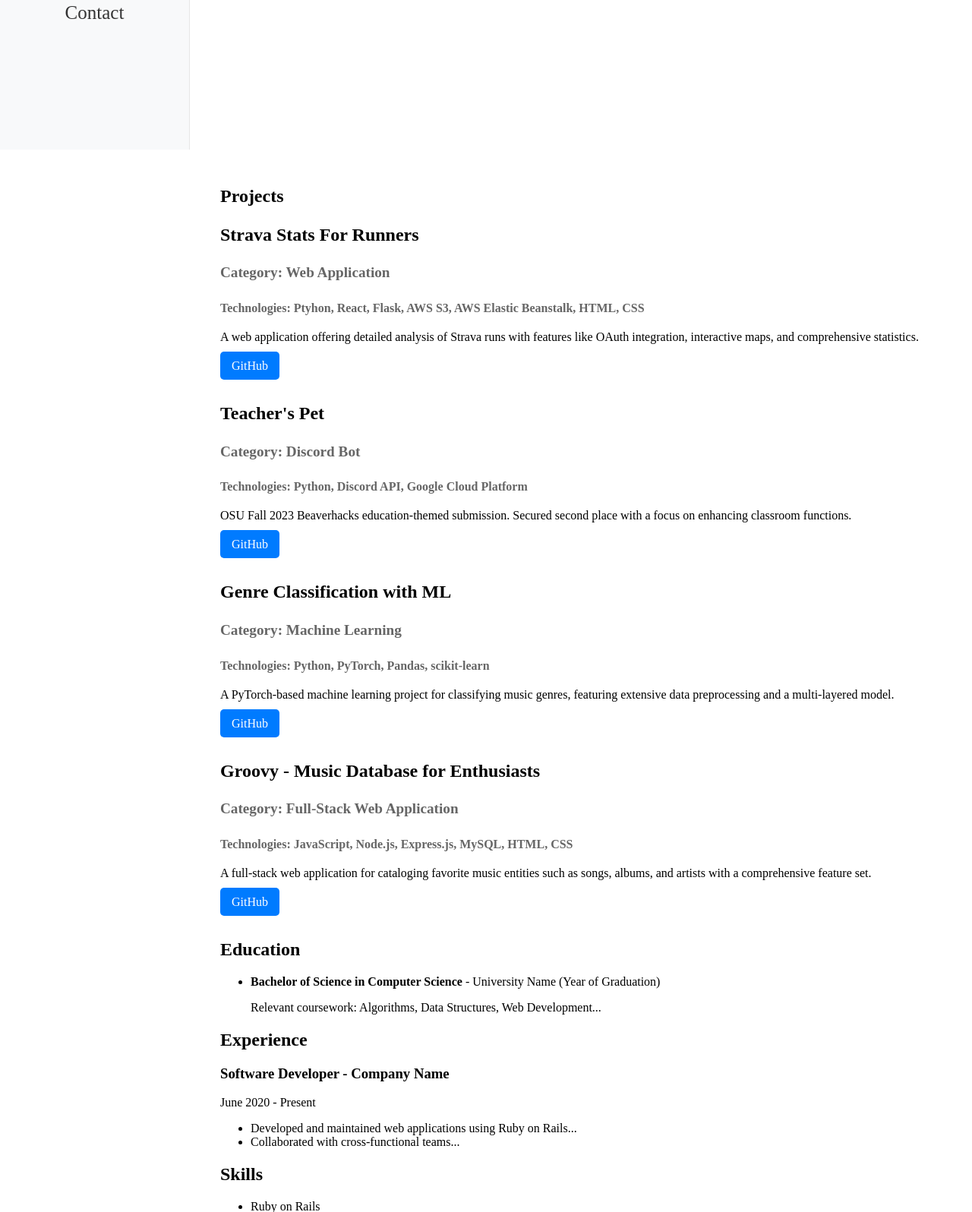
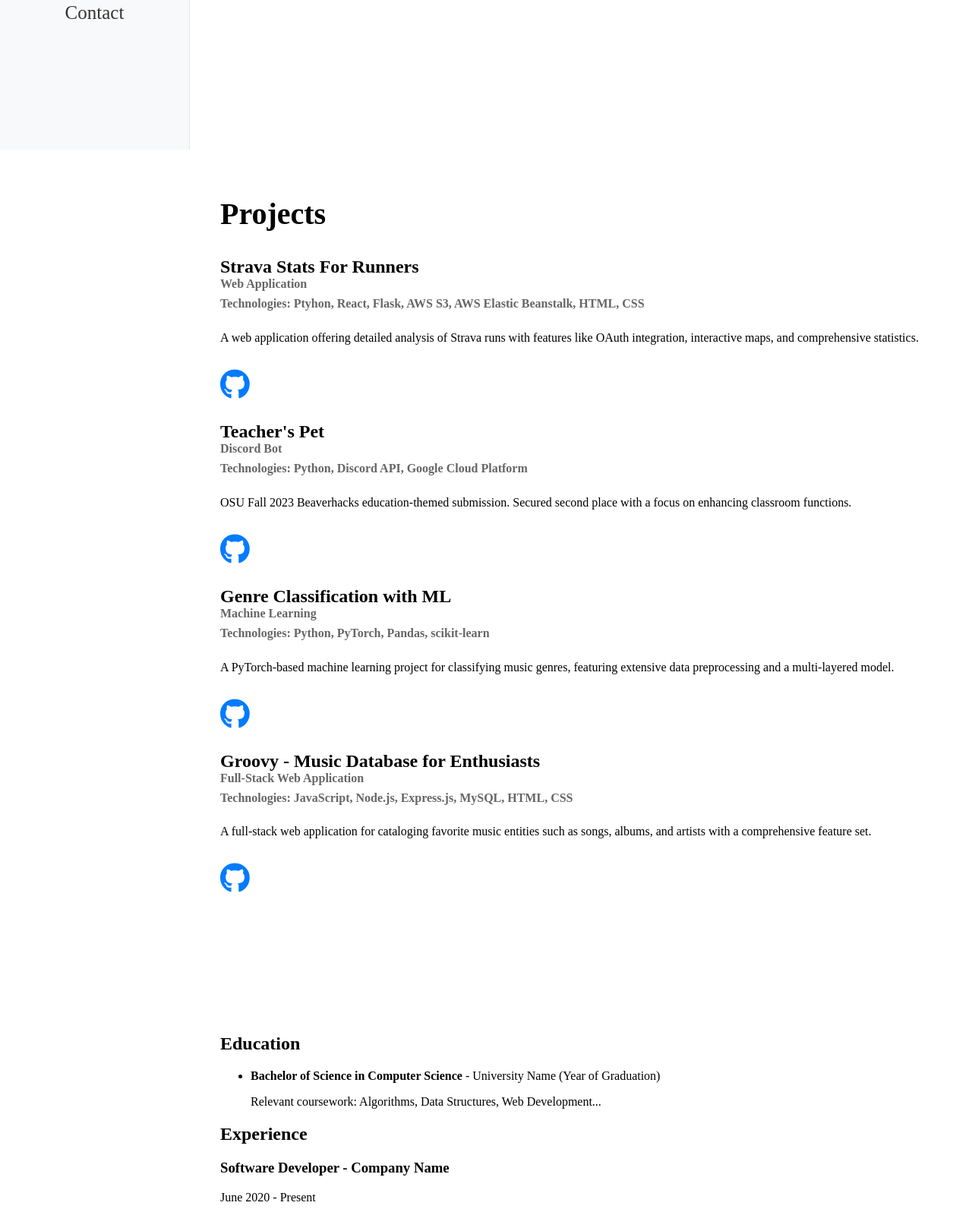
Before and after one commit to Jon-H03/portfolio, a Rails app: page / in a window 1280 px wide. Shown: the part 603-2199 px from the top of the page at 76% size. Run offline with Rails 7, Linux system fonts and the light colour scheme; data comes from the database, SQL or seed files in the repository; style sheets or scripts are compiled from the project's sources; some libraries are stand-ins or nearby versions.

Commit message:
Modify project styling

```diff
--- a/app/assets/stylesheets/styles.scss
+++ b/app/assets/stylesheets/styles.scss
@@ -119,23 +119,31 @@
 /* End of About Section CSS */
 
 /* Projects Section CSS */
-.project {
-  margin-bottom: 40px; /* Space between projects */
+.projects-header {
+  font-size: 2.5em;
+  padding-bottom: 0;
+}
+
+.project:last-of-type {
+  padding-bottom: 10em;
 }
 
 .project h3 {
-  font-size: 1.5em; /* Adjust the size as needed */
+  font-size: 1.5em;
+  margin-bottom: 0em;
 }
 
 .project h4 {
-  font-size: 1.2em;
-  color: #666; /* Subdued color for categories */
+  font-size: 1em;
+  color: #666;
+  margin-top: 0em;
+  margin-bottom: 0.5em; /* Reduced bottom margin for category */
 }
 
 .project h5 {
   font-size: 1em;
-  color: #666; /* Subdued color for technologies */
-  margin-bottom: 20px;
+  color: #666;
+  margin-top: 0em; /* No additional top margin for technologies */
 }
 
 .project p {
@@ -143,16 +151,16 @@
   margin-bottom: 20px;
 }
 
-.github-link {
-  background-color: #007bff;
-  color: white;
-  padding: 10px 15px;
-  border-radius: 5px;
-  text-decoration: none;
+.github-icon {
+  display: inline-block;
+  background-color: transparent;
+  color: #007bff;
+  font-size: 2.5rem; /* Size of the GitHub icon */
+  margin-top: 10px;
 }
 
-.github-link:hover {
-  background-color: #0056b3;
+.github-icon:hover {
+  color: #0056b3;
 }
 
 /* End of Projects Section CSS */
--- a/app/views/layouts/pages/_projects.html.erb
+++ b/app/views/layouts/pages/_projects.html.erb
@@ -1,12 +1,14 @@
 <!-- Projects -->
-<h2>Projects</h2>
+<h2 class="projects-header">Projects</h2>
 
 <% @projects.each do |project| %>
   <div class="project">
     <h3><%= project.title %></h3>
-    <h4>Category: <%= project.category %></h4>
+    <h4><%= project.category %></h4>
     <h5>Technologies: <%= project.technologies %></h5>
     <p><%= project.about %></p>
-    <%= link_to 'GitHub', project.github_link, target: '_blank', class: 'github-link' %>
+    <%= link_to project.github_link, target: '_blank', class: 'github-icon' do %>
+      <i class="fab fa-github"></i>
+    <% end %>
   </div>
 <% end %>
```
